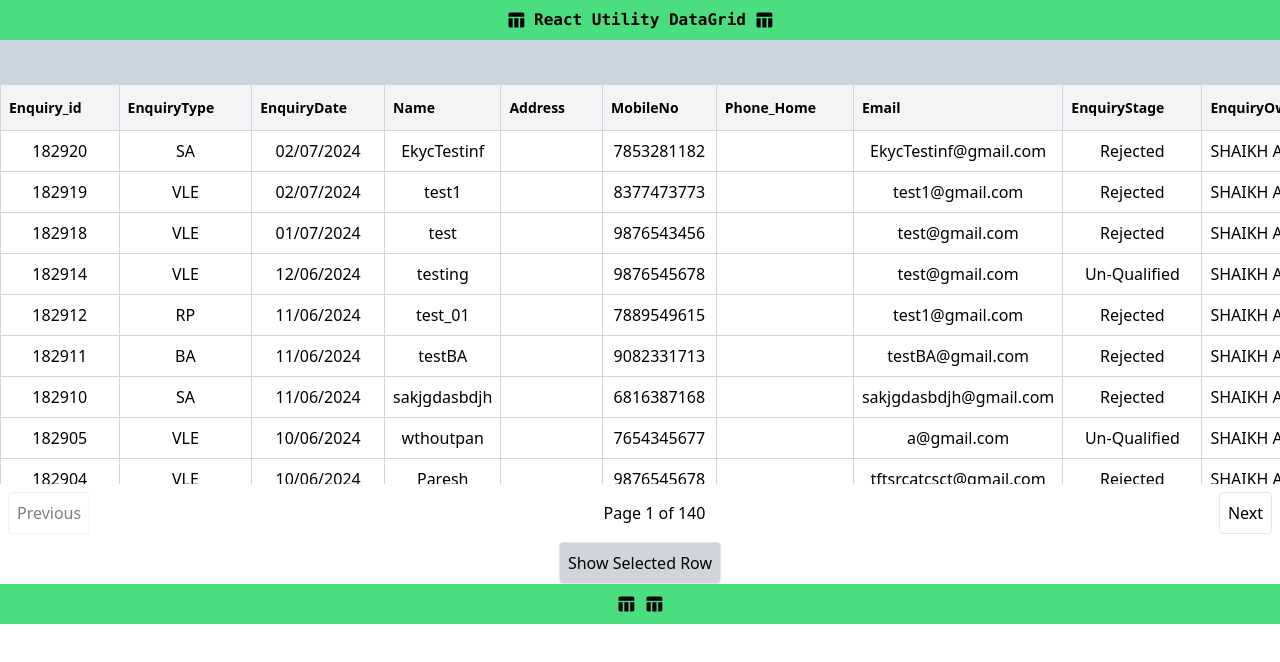
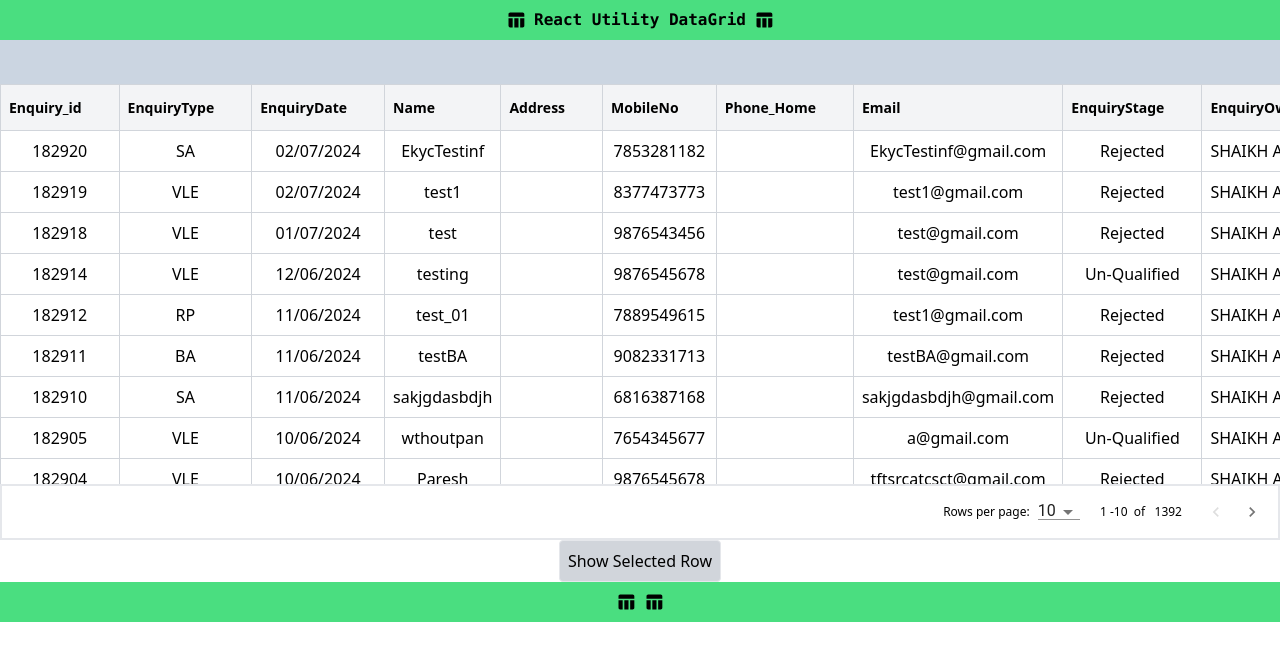
Before and after one commit to mangalsinghrawat/react-utility-datagrid, a React (Create React App) app: page / in a window 1280 px wide. Shown: the top 662 px of the page. Built offline with nearby package versions, Linux system fonts and the light colour scheme.

Commit message:
new feature added

```diff
--- a/package.json
+++ b/package.json
@@ -9,6 +9,7 @@
     "@mui/icons-material": "^5.15.21",
     "@mui/material": "^5.15.21",
     "@mui/x-date-pickers": "^7.9.0",
+    "@reduxjs/toolkit": "^2.2.6",
     "@testing-library/jest-dom": "^5.17.0",
     "@testing-library/react": "^13.4.0",
     "@testing-library/user-event": "^13.5.0",
@@ -17,6 +18,7 @@
     "react": "^18.3.1",
     "react-dom": "^18.3.1",
     "react-icons": "^5.2.1",
+    "react-redux": "^9.1.2",
     "react-scripts": "5.0.1",
     "web-vitals": "^2.1.4"
   },
--- a/src/App.js
+++ b/src/App.js
@@ -24,12 +24,14 @@ function App() {
     })
   }
 
+  const rowsPerPage = [10,25,50,100]
+
   return (
     <div className="App" >
       <div className='flex bg-green-400 items-center justify-center p-2'>
       <TableChartRoundedIcon fontSize='small' /> &nbsp; <h1 className='font-mono font-bold ml-1 mr-1' >React Utility DataGrid </h1> &nbsp;<TableChartRoundedIcon fontSize='small' />
       </div>
-      <UtilityDataGrid onRowClick={handleRowClick} pageSize={10} columnHeaders={columnHeaders} rows={MockData} />
+      <UtilityDataGrid onRowClick={handleRowClick} pageSize={10} columnHeaders={columnHeaders} rows={MockData} rowsPerPage= {rowsPerPage} />
       <button className='p-2  bg-gray-300 border rounded disabled:opacity-50' onClick={handleToggle}>{ showSelected.row ? 'Hide' : 'Show' } Selected Row</button>
       <div>
 
--- a/src/components/UtilityDataGrid.js
+++ b/src/components/UtilityDataGrid.js
@@ -13,6 +13,7 @@ import {
   MenuItem,
   MenuList,
   Paper,
+  Select,
   TextField,
 } from "@mui/material";
 import { CiMenuKebab } from "react-icons/ci";
@@ -24,6 +25,8 @@ import ViewColumnIcon from "@mui/icons-material/ViewColumn";
 import PopupComponent from "./PopupComponent";
 import FilterComponent from "./FilterComponent";
 import ManageColumnComp from "./ManageColumnComp";
+import KeyboardArrowLeftIcon from '@mui/icons-material/KeyboardArrowLeft';
+import KeyboardArrowRightIcon from '@mui/icons-material/KeyboardArrowRight';
 
 const UtilityDataGrid = ({
   pageSize = 10,
@@ -35,6 +38,7 @@ const UtilityDataGrid = ({
   sx,
   enableRowClick = true,
   enableToolbar = true,
+  rowsPerPage
 }) => {
   const [finalData, setFinalData] = useState(rows);
   const [currentPage, setCurrentPage] = useState(0);
@@ -47,6 +51,7 @@ const UtilityDataGrid = ({
   const [manageColumnsOpen, setManageColumnsOpen] = useState(false);
   const [selectedRowIndex, setSelectedRowIndex] = useState(null);
   const [filteredData, setFilteredData] = useState(rows);
+  const [selectedRowsPerPage, setSelectedRowsPerPage] = useState(pageSize)
   const filterRef = useRef(null);
 
 
@@ -66,11 +71,11 @@ const UtilityDataGrid = ({
 
 
   useEffect(() => {
-    setTotalPages(Math.ceil(filteredData.length / pageSize));
+    setTotalPages(Math.ceil(filteredData.length / selectedRowsPerPage));
     setFinalData(
-      filteredData.slice(currentPage * pageSize, (currentPage + 1) * pageSize)
+      filteredData.slice(currentPage * selectedRowsPerPage, (currentPage + 1) * selectedRowsPerPage)
     );
-  }, [filteredData, currentPage, pageSize]);
+  }, [filteredData, currentPage,selectedRowsPerPage]);
 
 
   const handleNextPage = () => {
@@ -88,6 +93,7 @@ const UtilityDataGrid = ({
   const handleClick = (event, index) => {
     setAnchorEl(event.currentTarget);
     setMenuIndex(index);
+
     setFilterColumnIndex(null);
   };
 
@@ -358,22 +364,42 @@ const UtilityDataGrid = ({
           </tbody>
         </table>
       </div>
-      <div className="flex justify-between items-center p-2">
-        <button
+      <div className="flex justify-end items-center p-2 border-2">
+        <div className="text-xs mr-5">
+          <span>Rows per page:</span>
+          <Select
+            className="ml-2  h-4 "
+            variant="standard"
+            size="small"
+            value={selectedRowsPerPage}
+            onChange={(e) => {
+              setSelectedRowsPerPage(e.target.value);
+              setCurrentPage(0);
+            }}
+          >
+            {rowsPerPage.map((item, index) => {
+              return <MenuItem key={index} value={item}>{item}</MenuItem>
+            })}
+            </Select>
+        </div>
+      <span className="text-xs mr-4">
+          {/*{currentPage + 1} - {selectedRowsPerPage}  of {totalPages}*/}
+          {currentPage * selectedRowsPerPage + 1} -
+          {Math.min((currentPage + 1) * selectedRowsPerPage, filteredData.length)}
+          &nbsp; of &nbsp; {filteredData.length}
+    </span>
+        <IconButton
           className="p-2 border rounded disabled:opacity-50"
           onClick={handlePreviousPage}
           disabled={currentPage === 0}>
-          Previous
-        </button>
-        <span>
-          Page {currentPage + 1} of {totalPages}
-        </span>
-        <button
+          <KeyboardArrowLeftIcon fontSize="small" />
+        </IconButton>
+        <IconButton
           className="p-2 border rounded disabled:opacity-50"
           onClick={handleNextPage}
           disabled={currentPage >= totalPages - 1}>
-          Next
-        </button>
+          <KeyboardArrowRightIcon fontSize="small" />
+        </IconButton>
       </div>
       {filterColumnIndex !== null && (
         <PopupComponent
@@ -411,6 +437,7 @@ UtilityDataGrid.propTypes = {
   sx: PropTypes.any,
   enableRowClick: PropTypes.bool,
   enableToolbar: PropTypes.bool,
+  rowsPerPage : PropTypes.arrayOf(PropTypes.number)
 };
 
 export default UtilityDataGrid;
```
Also changed, not shown: 1 other file (tests, documents, lock files or other folders).
